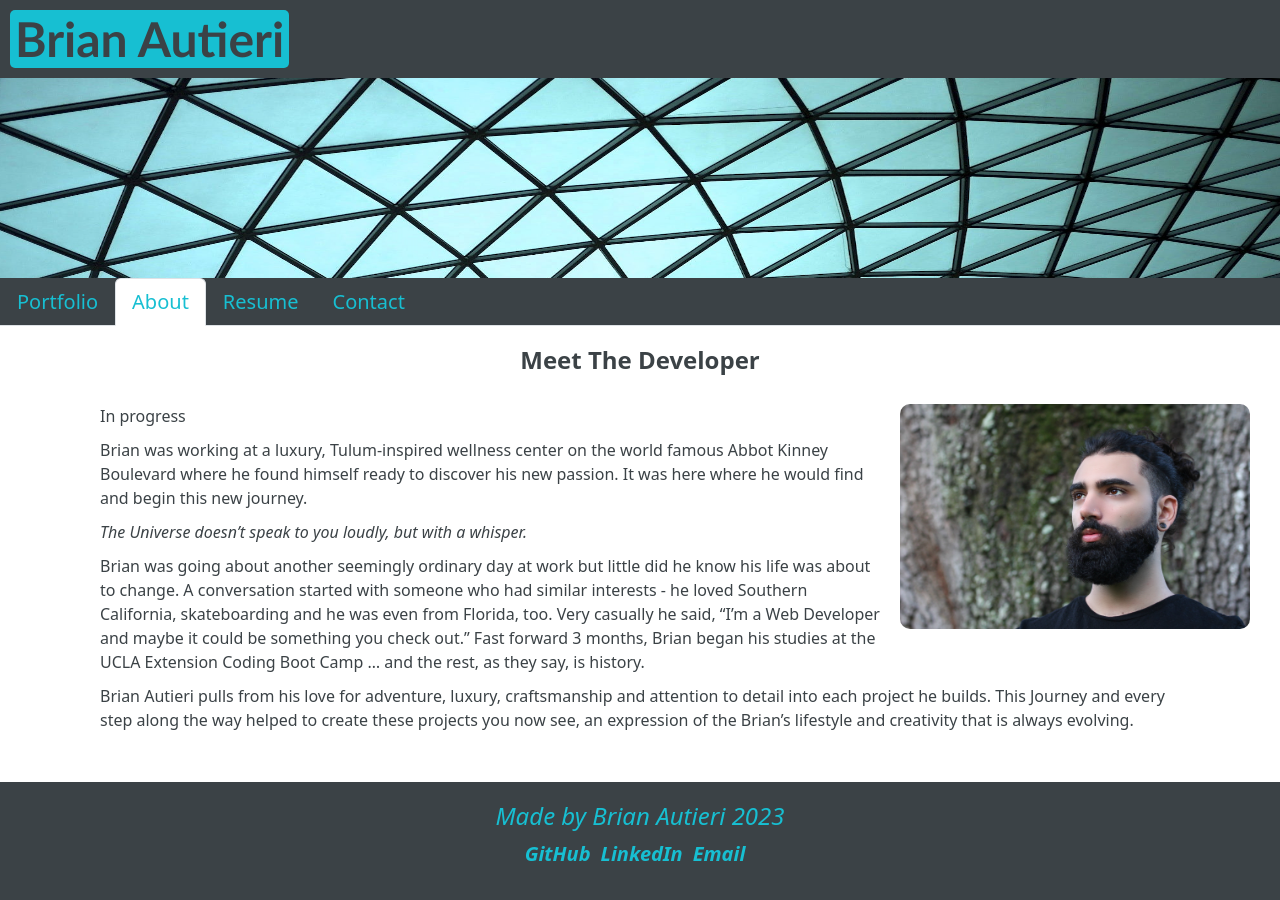
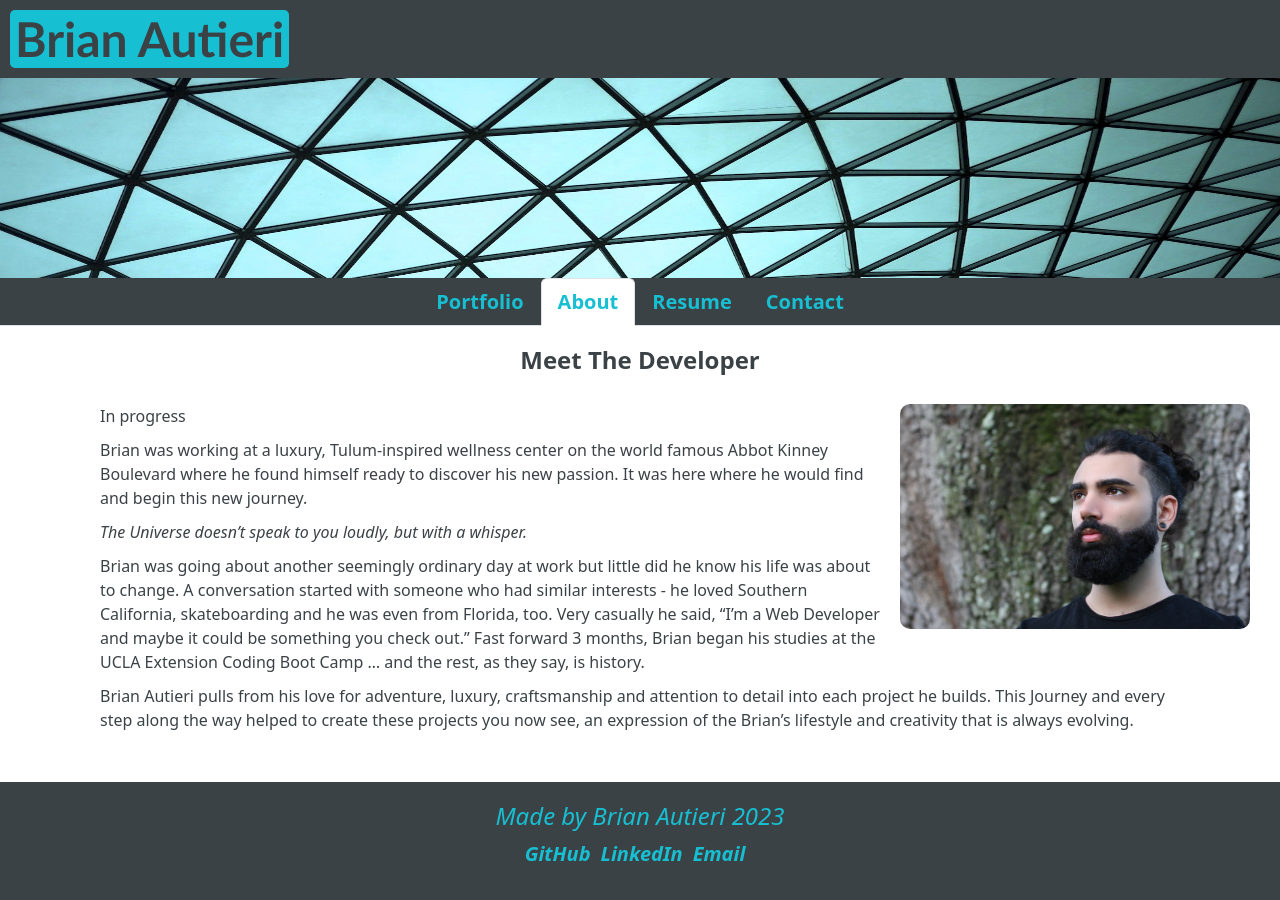
Before and after one commit to Brian-Autieri/react-portfolio, a React (Create React App) app: page / in a window 1280 px wide. Shown: the top 900 px of the page. Built offline with nearby package versions, Linux system fonts and the light colour scheme.

Commit message:
Styling updates

```diff
--- a/src/components/style.css
+++ b/src/components/style.css
@@ -8,7 +8,7 @@
   position: relative;
   bottom: 0;
   width: 100%;
-  font-weight: bold;
+  font-weight: bold!important;
   }
 
   .about {
@@ -94,8 +94,10 @@
   .nav {
     background-color: #3b4246;
     font-size: 20px;
+    justify-content: center;
   }
 
   .nav-link {
     color: #17bfd2!important;
+    font-weight: bold!important;
   }
```
